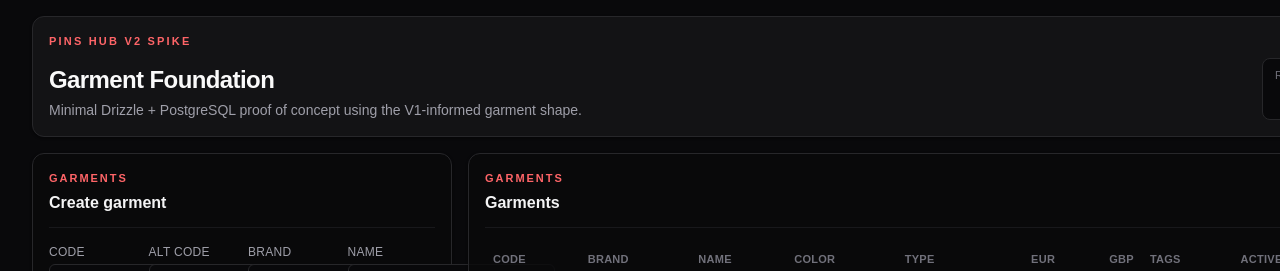
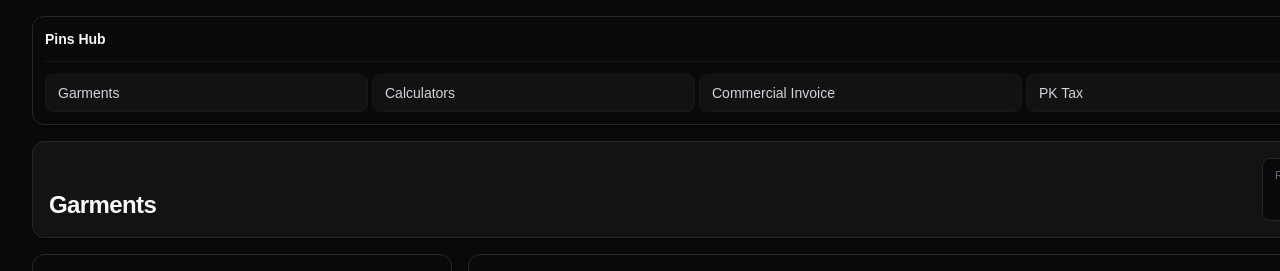
Before and after one commit to DistortionZA/pins-hub-v2, a Next.js app: page / in a window 1280 px wide. Shown: the top 271 px of the page. Built offline with nearby package versions, Linux system fonts and the light colour scheme; no server answers; the database is empty.

Commit message:
Remove development labels from Pins Hub UI

```diff
--- a/src/app/page.tsx
+++ b/src/app/page.tsx
@@ -3,19 +3,15 @@
 import { GarmentCreateForm } from "@/features/garments/components/garment-create-form";
 import { GarmentsTable } from "@/features/garments/components/garments-table";
 import { getGarments } from "@/features/garments/queries";
+import { AppNav } from "@/components/layout/app-nav";
 
 export default async function Home() {
   const garments = await getGarments();
 
   return (
     <AppShell>
-      <PageHeader
-        eyebrow="Pins Hub V2 Spike"
-        title="Garment Foundation"
-        description="Minimal Drizzle + PostgreSQL proof of concept using the V1-informed garment shape."
-        metaLabel="Records"
-        metaValue={garments.length}
-      />
+      <AppNav />
+      <PageHeader title="Garments" metaLabel="Records" metaValue={garments.length} />
 
       <section className="grid gap-4 lg:grid-cols-[420px_1fr]">
         <GarmentCreateForm />
--- /dev/null
+++ b/src/components/layout/app-nav.tsx
@@ -0,0 +1,41 @@
+const navItems = [
+  {
+    label: "Garments",
+    href: "/",
+  },
+  {
+    label: "Calculators",
+    href: "#",
+  },
+  {
+    label: "Commercial Invoice",
+    href: "#",
+  },
+  {
+    label: "PK Tax",
+    href: "#",
+  },
+];
+
+export function AppNav() {
+  return (
+    <nav className="rounded-xl border border-zinc-800 bg-zinc-950/80 p-3 shadow-sm shadow-black/30">
+      <div className="mb-3 border-b border-zinc-900 pb-3">
+        <p className="text-sm font-semibold text-zinc-100">Pins Hub</p>
+      </div>
+
+      <div className="grid gap-1 sm:grid-cols-2 lg:grid-cols-4">
+        {navItems.map((item) => (
+          <a
+            key={item.label}
+            href={item.href}
+            aria-disabled={item.href === "#"}
+            className="rounded-lg border border-zinc-900 bg-zinc-900/60 px-3 py-2 text-sm text-zinc-300 transition hover:border-zinc-700 hover:bg-zinc-900"
+          >
+            {item.label}
+          </a>
+        ))}
+      </div>
+    </nav>
+  );
+}
--- a/src/components/layout/page-header.tsx
+++ b/src/components/layout/page-header.tsx
@@ -1,30 +1,14 @@
 type PageHeaderProps = {
-  eyebrow: string;
   title: string;
-  description?: string;
   metaLabel?: string;
   metaValue?: string | number;
 };
 
-export function PageHeader({
-  eyebrow,
-  title,
-  description,
-  metaLabel,
-  metaValue,
-}: PageHeaderProps) {
+export function PageHeader({ title, metaLabel, metaValue }: PageHeaderProps) {
   return (
     <header className="rounded-xl border border-zinc-800 bg-zinc-900/70 p-4 shadow-sm shadow-black/30">
-      <p className="text-[11px] font-semibold uppercase tracking-[0.2em] text-red-400">
-        {eyebrow}
-      </p>
-
-      <div className="mt-2 flex flex-wrap items-end justify-between gap-3">
-        <div>
-          <h1 className="text-2xl font-semibold tracking-tight text-zinc-50">{title}</h1>
-
-          {description && <p className="mt-1 max-w-2xl text-sm text-zinc-400">{description}</p>}
-        </div>
+      <div className="flex flex-wrap items-end justify-between gap-3">
+        <h1 className="text-2xl font-semibold tracking-tight text-zinc-50">{title}</h1>
 
         {metaLabel && metaValue !== undefined && (
           <div className="rounded-lg border border-zinc-800 bg-zinc-950 px-3 py-2 text-right">
```
